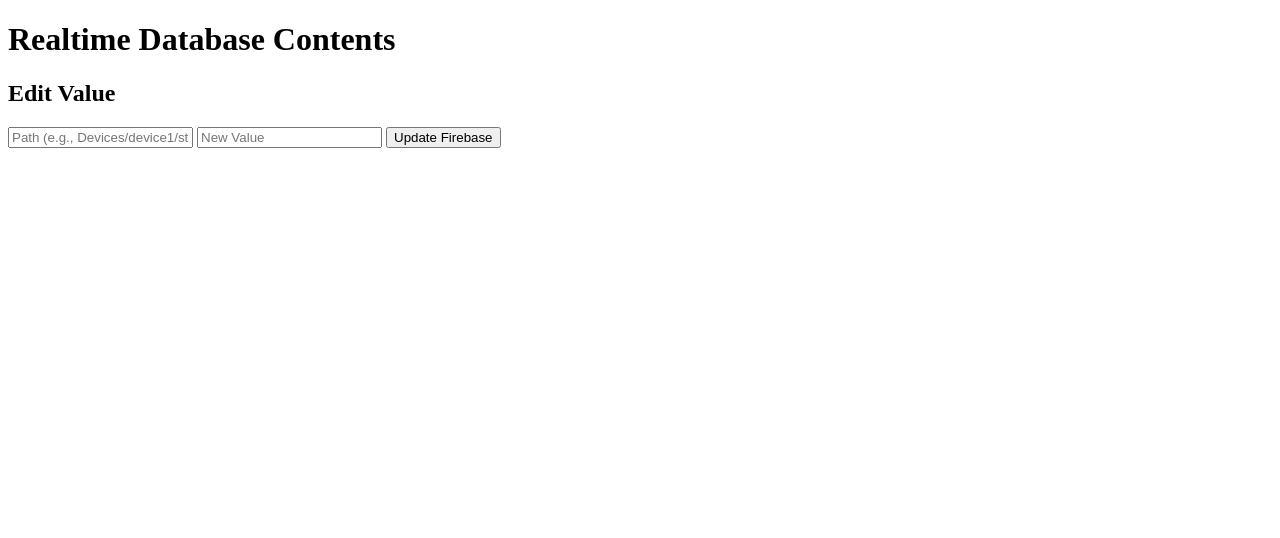
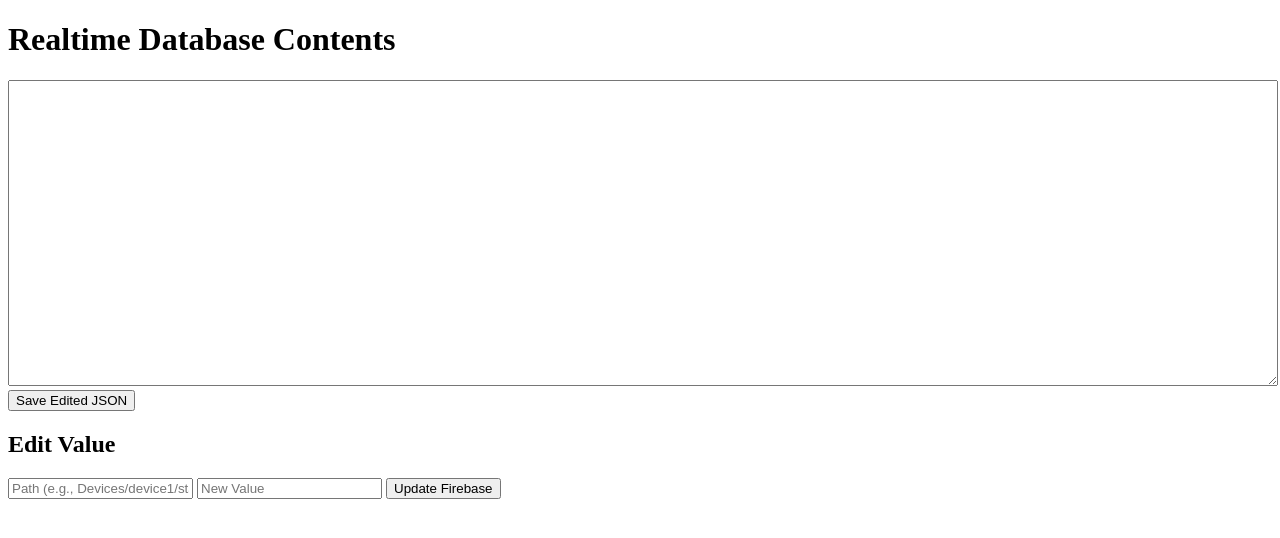
Before and after one commit to kukuxyz/bhabi, a plain HTML site: page database.html in a window 1280 px wide. Drawn offline with Linux system fonts and the light colour scheme; no server answers.

Commit message:
Update database.html

```diff
--- a/database.html
+++ b/database.html
@@ -7,7 +7,8 @@
 </head>
 <body>
   <h1>Realtime Database Contents</h1>
-  <pre id="output"></pre>
+  <textarea id="output" style="width:100%;height:300px;"></textarea>
+  <button onclick="pushWholeDb()">Save Edited JSON</button>
 
   <h2>Edit Value</h2>
   <input type="text" id="dbPath" placeholder="Path (e.g., Devices/device1/status)" />
@@ -51,6 +52,12 @@
       const val=document.getElementById('dbValue').value;
       database.ref(path).set(val);
     }
+    function pushWholeDb(){
+      try{
+        const json=JSON.parse(document.getElementById('output').value);
+        database.ref().set(json);
+      }catch(e){alert('Invalid JSON');}
+    }
     // Call the function on load
     fetchDatabase();
   </script>
```
